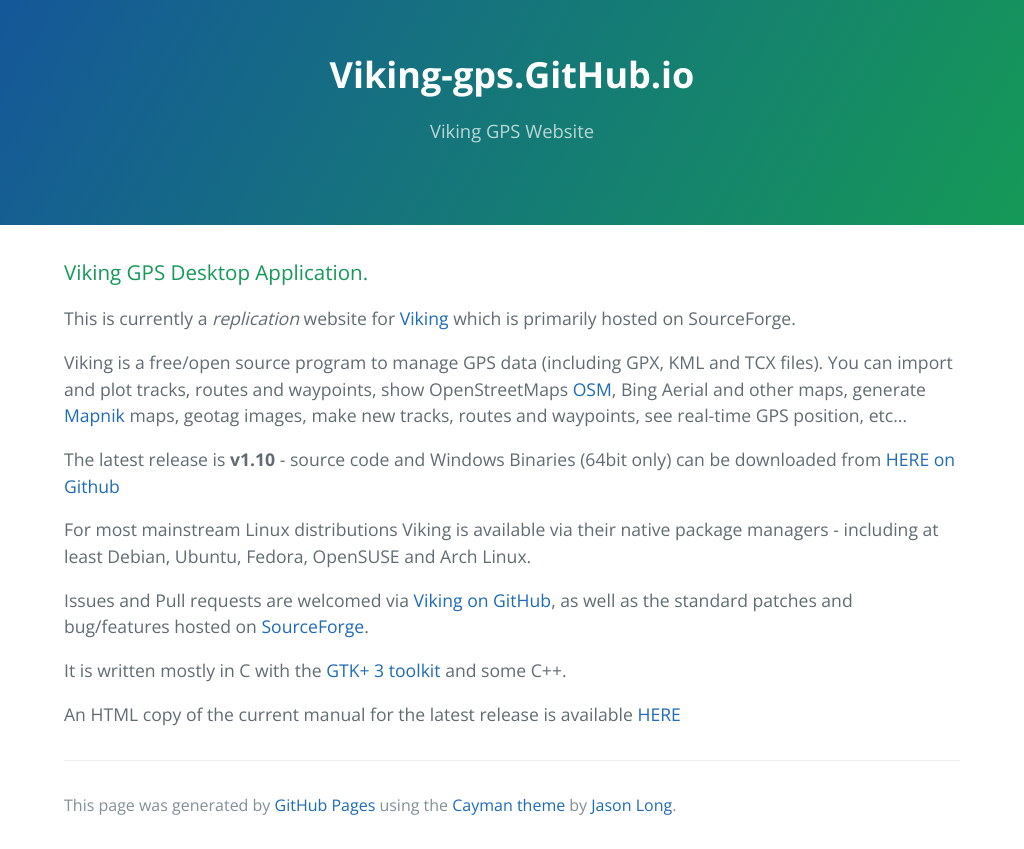
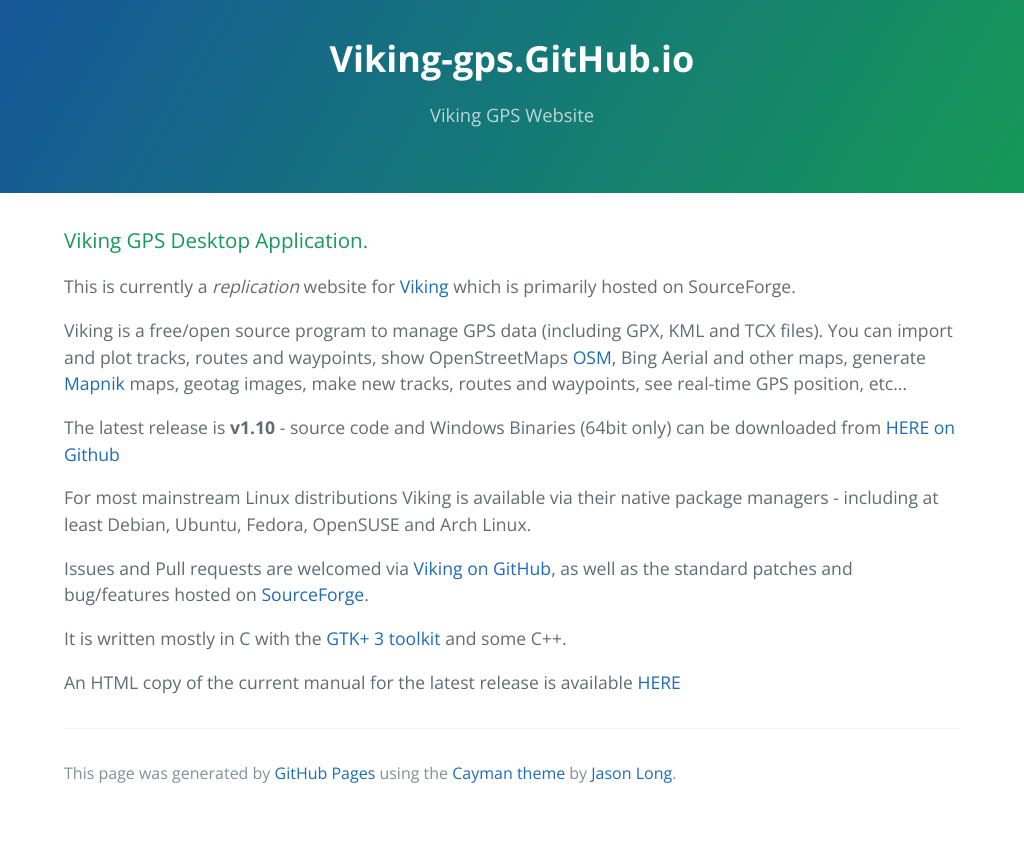
Before and after one commit to viking-gps/viking-gps.github.io, a plain HTML site: page index.html in a window 1024 px wide. After the commit the page ends 817 px from the top, so only its background shows below. Drawn offline with nearby package versions, Linux system fonts and the light colour scheme.

Commit message:
Reduce extreme padding

```diff
--- a/stylesheets/stylesheet.css
+++ b/stylesheets/stylesheet.css
@@ -61,11 +61,11 @@ a {
 
 @media screen and (min-width: 64em) {
   .page-header {
-    padding: 5rem 6rem; } }
+    padding: 2rem 1rem; } }
 
 @media screen and (min-width: 42em) and (max-width: 64em) {
   .page-header {
-    padding: 3rem 4rem; } }
+    padding: 2rem 1rem; } }
 
 @media screen and (max-width: 42em) {
   .page-header {
```
